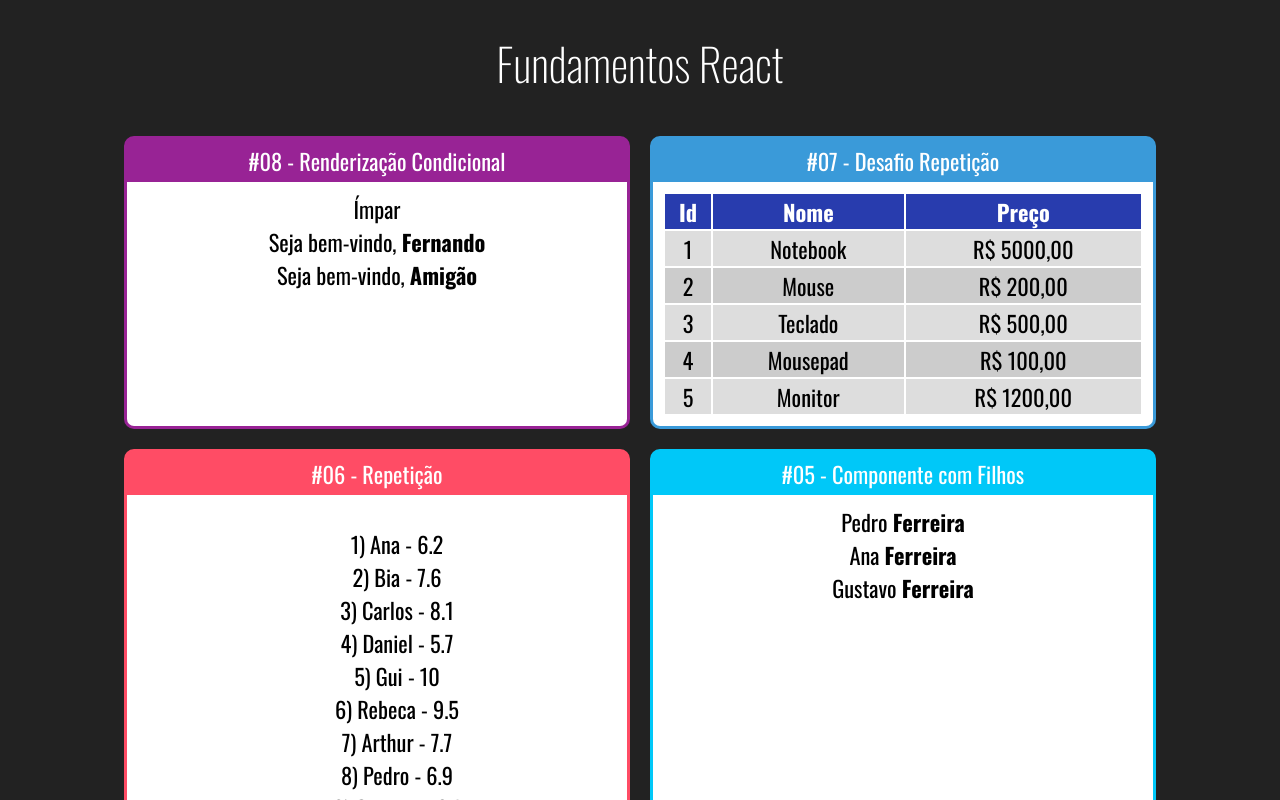
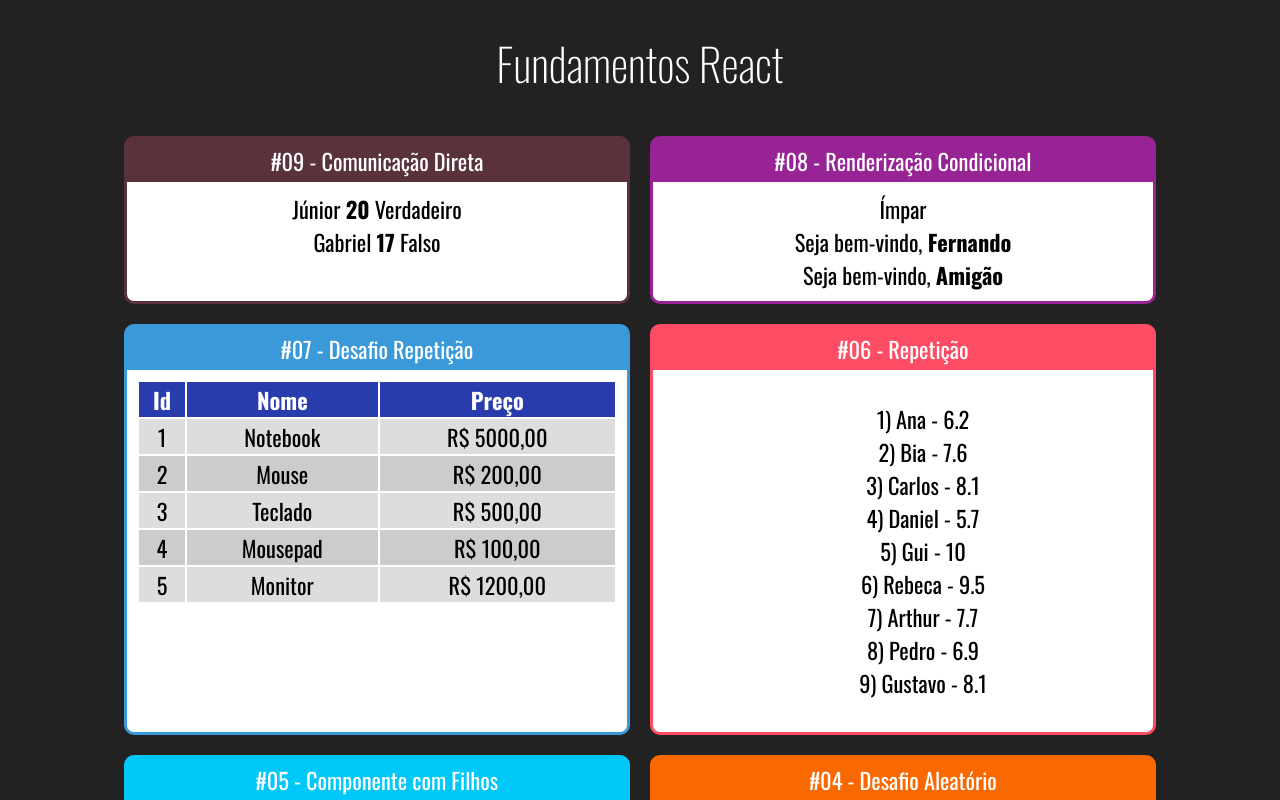
Before and after one commit to igormap/curso-react, a React (Create React App) app: page / in a window 1280 px wide. Shown: the top 800 px of the page. Built offline with nearby package versions, Linux system fonts and the light colour scheme.

Commit message:
Comunicação Direta

```diff
--- a/src/App.jsx
+++ b/src/App.jsx
@@ -2,6 +2,7 @@
 
 import "./App.css";
 
+import DiretaPai from "./components/comunicacao/DiretaPai";
 import UsuarioInfo from "./components/condicional/UsuarioInfo";
 import ParOuImpar from "./components/condicional/ParOuImpar";
 import TabelaProdutos from "./components/repeticao/TabelaProdutos";
@@ -20,6 +21,10 @@
     <h1>Fundamentos React</h1>
 
     <div className="Cards">
+      <Card titulo="#09 - Comunicação Direta" color="#59323C">
+        <DiretaPai />
+      </Card>
+
       <Card titulo="#08 - Renderização Condicional" color="#982395">
         <ParOuImpar numero={21} />
         <UsuarioInfo usuario={{ nome: "Fernando" }} />
--- /dev/null
+++ b/src/components/comunicacao/DiretaFilho.jsx
@@ -0,0 +1,13 @@
+import React from "react";
+
+function DiretaFilho(props) {
+  return (
+    <div>
+      <span>{props.nome} </span>
+      <span><strong>{props.idade}</strong> </span>
+      <span>{props.nerd ? 'Verdadeiro' :  "Falso"}</span>
+    </div>
+  );
+}
+
+export default DiretaFilho;
--- /dev/null
+++ b/src/components/comunicacao/DiretaPai.jsx
@@ -0,0 +1,15 @@
+import React from "react";
+import DiretaFilho from "./DiretaFilho";
+
+function DiretaPai (props) {
+
+
+    return (
+        <div>
+            <DiretaFilho nome="Júnior" idade={20} nerd={true} />
+            <DiretaFilho nome="Gabriel" idade={17} nerd={false} />
+        </div>
+    )
+}
+
+export default DiretaPai;
```
